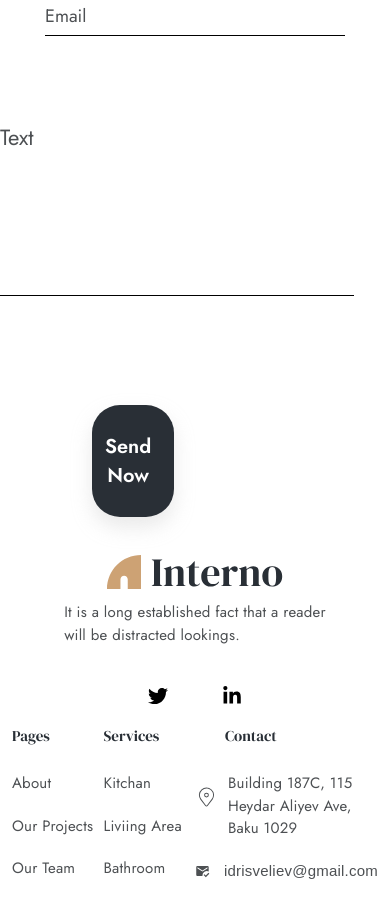
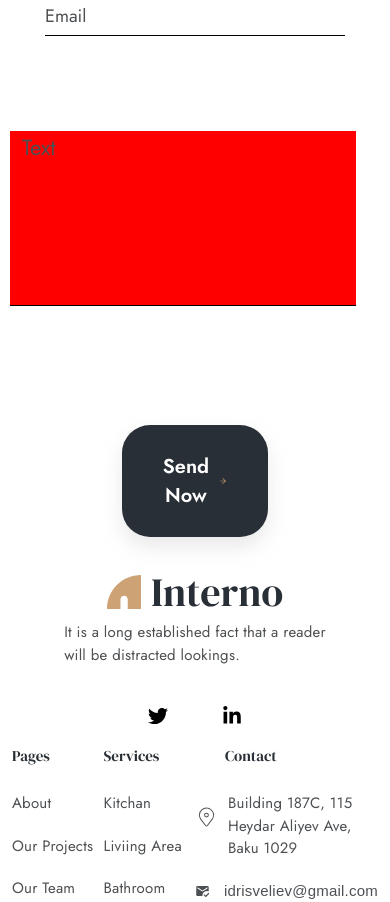
Before and after one commit to IdrisVeli1987/Interno, a React (Vite) app: page /AboutUs in a window 390 px wide. Shown: the part 2500-3402 px from the top of the page. Built offline with nearby package versions, Linux system fonts and the light colour scheme; no server answers; some icons are missing.

Commit message:
add padding

```diff
--- a/src/Components/AboutUs/Forms/style.module.css
+++ b/src/Components/AboutUs/Forms/style.module.css
@@ -27,6 +27,14 @@
   font-size: 18px;
 }
 
+.FormTextarea{
+  display: flex;
+  align-items: center;
+  justify-content: center;
+  padding: 10px;
+  /* background-color: red; */
+}
+
 .FormTextarea textarea {
   width: 100%;
   font-size: 22px;
@@ -35,6 +43,7 @@
   resize: none;
   border: 0;
   border-bottom: 1px solid #000000;
+  background-color: red;
 }
 
 .FormTextarea textarea::placeholder {
@@ -56,3 +65,27 @@
   background: #292f36;
   box-shadow: 0px 10px 20px 0px rgba(192, 192, 192, 0.35);
 }
+
+@media screen and (max-width: 576px) {
+
+
+
+  /* .FormTextarea,
+  .FormTextarea textarea {
+    display: flex;
+    align-items: center;
+    justify-content: center;
+    width: 90%;
+  } */
+
+  .FormTextarea textarea::placeholder{
+    /* text-align: center; */
+  }
+
+  .FormBtn .FormLink{
+    display: flex;
+    align-items: center;
+    justify-content: center;
+    width: 100%;
+  }
+}
```
